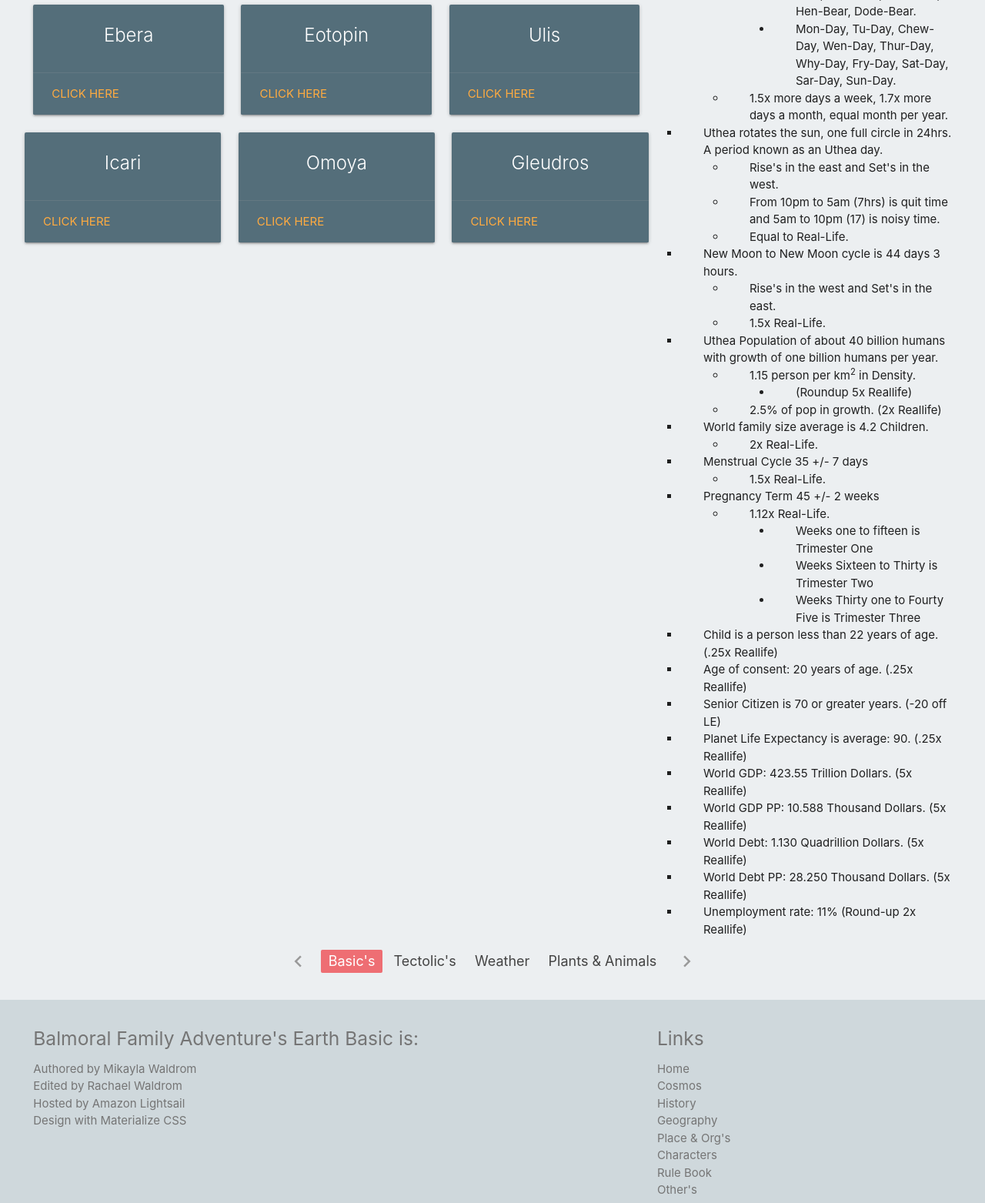
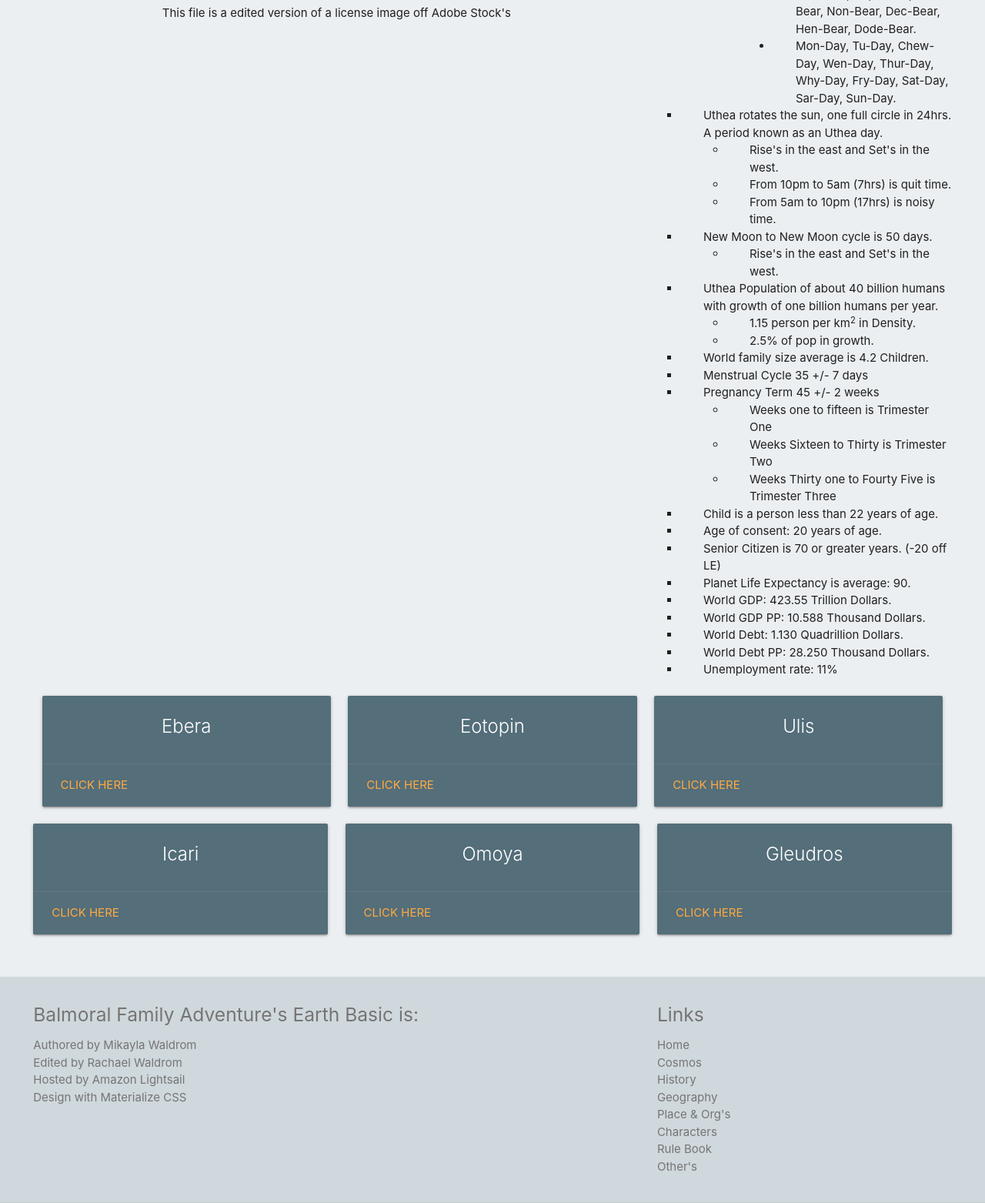
Before and after one commit to mwaldrom/balmoral-story-lore, a PHP site: page /geography/our-world.php in a window 1280 px wide. Shown: the part 647-2210 px from the top of the page at 77% size. Run offline with PHP 8.4, Linux system fonts and the light colour scheme; data that the repository does not hold is empty.

Commit message:
update img ref's

```diff
--- a/geography/continent/ebera.php
+++ b/geography/continent/ebera.php
@@ -17,7 +17,7 @@ $page_blerb = ""; //from
 <article class="container row">
         <section class="col s12 l8">
             <figure>
-                <img class="responsive-img" src="/img/EberaMap-PhysicalTopographic.svg">
+                <img class="responsive-img" src="/img/svg/Ebera-Vector-Map.svg">
                 <figcaption>This file is license off Adobe Stock's</figcaption>
             </figure>
         </section>
--- a/geography/continent/eotopin.php
+++ b/geography/continent/eotopin.php
@@ -18,7 +18,7 @@ $page_blerb = ""; //from
     <article class="row">
         <section class="col s12 l8">
             <figure>
-                <img class="responsive-img" src="/img/EotopinMap-PhysicalTopographic.svg">
+                <img class="responsive-img" src="/img/svg/Eotopin-Vector-Map.svg">
                 <figcaption>This file is license off Adobe Stock's</figcaption>
             </figure>
         </section>
--- a/geography/continent/icari.php
+++ b/geography/continent/icari.php
@@ -18,7 +18,7 @@ $page_blerb = ""; //from
     <article class="row">
         <section class="col s12 l6">
             <figure>
-                <img class="responsive-img" src="/img/icari.png">
+                <img class="responsive-img" src="/img/svg/Icari-Vector-Map.svg">
                 <figcaption>This file is license off Adobe Stock's</figcaption>
             </figure>
         </section>
--- a/geography/continent/omoya.php
+++ b/geography/continent/omoya.php
@@ -18,7 +18,7 @@ $page_blerb = ""; //from
     <article class="row">
         <section class="col s12 l6">
             <figure>
-                <img class="responsive-img" src="/img/omoya.png">
+                <img class="responsive-img" src="/img/svg/Omoya-Vector-Map.svg">
                 <figcaption>This file is license off Adobe Stock's</figcaption>
             </figure>
         </section>
--- a/geography/continent/ulis.php
+++ b/geography/continent/ulis.php
@@ -18,7 +18,7 @@ $page_blerb = ""; //from
     <article class="row">
         <section class="col s12 l6">
             <figure>
-                <img class="responsive-img" src="/img/ulis.png">
+                <img class="responsive-img" src="/img/svg/Ulis-Vector-map.svg">
                 <figcaption>This file is license off Adobe Stock's</figcaption>
             </figure>
         </section>
--- a/geography/our-world.php
+++ b/geography/our-world.php
@@ -15,13 +15,81 @@ $page_blerb = ""; //from
     <?php include '../header.php';?>
 </header>
 <main class="container">
+<ul class="pagination center-align">
+                <li class="disabled"><a href="#!"><i class="material-icons">chevron_left</i></a></li>
+                <li class="active"><a href="our-world.php">Basic's</a></li>
+                <li class="waves-effect"><a href="our-world-2.php">Tectolic Plates</a></li>
+                <li class="disabled"><a href="#!">Weather</a></li>
+                <li class="disabled"><a href="#!">Plants & Animals</a></li>
+                <li class="waves-effect"><a href="our-world-2.php"><i class="material-icons">chevron_right</i></a></li>
+        </ul>
 <article class="row">
         <section class="col s12 l8">
             <figure>
-                <img class="responsive-img" src="/img/WorldMap-PhysicalTopographic.svg">
+                <img class="responsive-img" src="/img/svg/World-Vector-Map.svg">
                 <figcaption>This file is a edited version of a license image off Adobe Stock's</figcaption>
             </figure>
-        <section class="row">
+        </section>
+        <aside class="col s12 l4">
+            <h3>Uthea Specs:</h3>
+            <ul>
+                <li class="list">Dimension at the equator is 240,000km and pole is 240,000km.
+                    <ul>
+                        <li class="list-2">Sqaure is ten thousand of km's</li>
+                    </ul>
+                </li>
+	            <li class="list">Uthea revolves around the Sun in 600 days, a period known as an Uthea year.
+                    <ul>
+                        <li class="list-2">(Base off a 10 day per week, 5 week per month, 12 month per year).
+                            <ul>
+                                <li class="list-3">Circle-Bear, Poly-Bear, Try-Bear, Quad-Bear, Pent-Bear, Hex-Bear, Hept-Bear, Oct-Bear, Non-Bear, Dec-Bear, Hen-Bear, Dode-Bear.</li>
+                                <li class="list-3">Mon-Day, Tu-Day, Chew-Day, Wen-Day, Thur-Day, Why-Day, Fry-Day, Sat-Day, Sar-Day, Sun-Day.</li>
+                            </ul>
+                        </li>
+                    </ul>
+                </li>
+                <li class="list">Uthea rotates the sun, one full circle in 24hrs. A period known as an Uthea day.
+                    <ul>
+                        <li class="list-2">Rise's in the east and Set's in the west.</li>
+                        <li class="list-2">From 10pm to 5am (7hrs) is quit time.</li>
+                        <li class="list-2">From 5am to 10pm (17hrs) is noisy time.</li>
+                    </ul>
+                </li>
+                <li class="list">New Moon to New Moon cycle is 50 days.
+                    <ul>
+                        <li class="list-2">Rise's in the east and Set's in the west.</li>
+                    </ul>
+                </li>
+                <li class="list">Uthea Population of about 40 billion humans with growth of one billion humans per year.
+                    <ul>
+                        <li class="list-2">1.15 person per km<sup>2</sup> in Density.</li>
+                        <li class="list-2">2.5% of pop in growth.</li>
+                    </ul>
+                </li>
+                <li class="list">World family size average is 4.2 Children.</li>
+                <li class="list">Menstrual Cycle 35 +/- 7 days</li>
+                <li class="list">Pregnancy Term 45 +/- 2 weeks
+                    <ul>
+                        <ul>
+                            <li class="list-2">Weeks one to fifteen is Trimester One</li>
+                            <li class="list-2">Weeks Sixteen to Thirty is Trimester Two</li>
+                            <li class="list-2">Weeks Thirty one to Fourty Five is Trimester Three</li>
+                        </ul>
+                    </li>
+                    </ul>
+                </li>
+                <li class="list">Child is a person less than 22 years of age.</li>
+                <li class="list">Age of consent: 20 years of age.</li>
+                <li class="list">Senior Citizen is 70 or greater years. (-20 off LE)</li>
+                <li class="list">Planet Life Expectancy is average: 90.</li>
+                <li class="list">World GDP: 423.55 Trillion Dollars.</li>
+                <li class="list">World GDP PP: 10.588 Thousand Dollars.</li>
+                <li class="list">World Debt: 1.130 Quadrillion Dollars.</li>
+                <li class="list">World Debt PP: 28.250 Thousand Dollars.</li>
+                <li class="list">Unemployment rate: 11%</li>
+            </ul>
+        </aside>
+        <section class="col s12">
                 <div class="col s12 m4">
                 <div class="card blue-grey darken-1">
                     <div class="card-content white-text">
@@ -91,90 +159,6 @@ $page_blerb = ""; //from
                 </div>
                 </div>
         </section>
-        </section>
-        <aside class="col s12 l4">
-            <h3>Uthea Specs:</h3>
-            <ul>
-                <li class="list">Dimension at the equator is 230,000km and pole is 150,000km.
-                    <ul>
-                        <li class="list-2">Sqaure is ten thousand of km's</li>
-                        <li class="list-2">18x & 12x Real-Life.</li>
-                    </ul>
-                </li>
-	            <li class="list">Uthea revolves around the Sun in 600 days, a period known as an Uthea year.
-                    <ul>
-                        <li class="list-2">(Base off a 10 day per week, 5 week per month, 12 month per year).
-                            <ul>
-                                <li class="list-3">Circle-Bear, Poly-Bear, Try-Bear, Quad-Bear, Pent-Bear, Hex-Bear, Hept-Bear, Oct-Bear, Non-Bear, Dec-Bear, Hen-Bear, Dode-Bear.</li>
-                                <li class="list-3">Mon-Day, Tu-Day, Chew-Day, Wen-Day, Thur-Day, Why-Day, Fry-Day, Sat-Day, Sar-Day, Sun-Day.</li>
-                            </ul>
-                        </li>
-                        <li class="list-2">1.5x more days a week, 1.7x more days a month, equal month per year.</li>
-                    </ul>
-                </li>
-                <li class="list">Uthea rotates the sun, one full circle in 24hrs. A period known as an Uthea day.
-                    <ul>
-                        <li class="list-2">Rise's in the east and Set's in the west.</li>
-                        <li class="list-2">From 10pm to 5am (7hrs) is quit time and 5am to 10pm (17) is noisy time.</li>
-                        <li class="list-2">Equal to Real-Life.</li>
-                    </ul>
-                </li>
-                <li class="list">New Moon to New Moon cycle is 44 days 3 hours.
-                    <ul>
-                        <li class="list-2">Rise's in the west and Set's in the east.</li>
-                        <li class="list-2">1.5x Real-Life.</li>
-                    </ul>
-                </li>
-                <li class="list">Uthea Population of about 40 billion humans with growth of one billion humans per year.
-                    <ul>
-                        <li class="list-2">1.15 person per km<sup>2</sup> in Density.
-                            <ul>
-                                <li class="list-3">(Roundup 5x Reallife)</li>
-                            </ul>
-                        </li>
-                        <li class="list-2">2.5% of pop in growth. (2x Reallife)</li>
-                    </ul>
-                </li>
-                <li class="list">World family size average is 4.2 Children.
-                    <ul>
-                        <li class="list-2">2x Real-Life.</li>
-                    </ul>
-                </li>
-                <li class="list">Menstrual Cycle 35 +/- 7 days
-                    <ul>
-                        <li class="list-2">1.5x Real-Life.</li>
-                    </ul>
-                </li>
-                <li class="list">Pregnancy Term 45 +/- 2 weeks
-                    <ul>
-                    <li class="list-2">1.12x Real-Life.
-                        <ul>
-                            <li class="list-3">Weeks one to fifteen is Trimester One</li>
-                            <li class="list-3">Weeks Sixteen to Thirty is Trimester Two</li>
-                            <li class="list-3">Weeks Thirty one to Fourty Five is Trimester Three</li>
-                        </ul>
-                    </li>
-                    </ul>
-                </li>
-                <li class="list">Child is a person less than 22 years of age. (.25x Reallife)</li>
-                <li class="list">Age of consent: 20 years of age. (.25x Reallife)</li>
-                <li class="list">Senior Citizen is 70 or greater years. (-20 off LE)</li>
-                <li class="list">Planet Life Expectancy is average: 90. (.25x Reallife)</li>
-                <li class="list">World GDP: 423.55 Trillion Dollars. (5x Reallife)</li>
-                <li class="list">World GDP PP: 10.588 Thousand Dollars. (5x Reallife)</li>
-                <li class="list">World Debt: 1.130 Quadrillion Dollars. (5x Reallife)</li>
-                <li class="list">World Debt PP: 28.250 Thousand Dollars. (5x Reallife)</li>
-                <li class="list">Unemployment rate: 11% (Round-up 2x Reallife)</li>
-            </ul>
-        </aside>
-        <ul class="pagination center-align">
-                <li class="disabled"><a href="#!"><i class="material-icons">chevron_left</i></a></li>
-                <li class="active"><a href="our-world.php">Basic's</a></li>
-                <li class="waves-effect"><a href="#!">Tectolic's</a></li>
-                <li class="waves-effect"><a href="#!">Weather</a></li>
-                <li class="waves-effect"><a href="#!">Plants & Animals</a></li>
-                <li class="disabled"><a href="#!"><i class="material-icons">chevron_right</i></a></li>
-        </ul>
 </article>
 </main>
 <footer>
```
Also changed, not shown: geography/our-world-2.php (+10 -2 lines), geography/our-world-3.php (+8 -0 lines), 1 other file.
